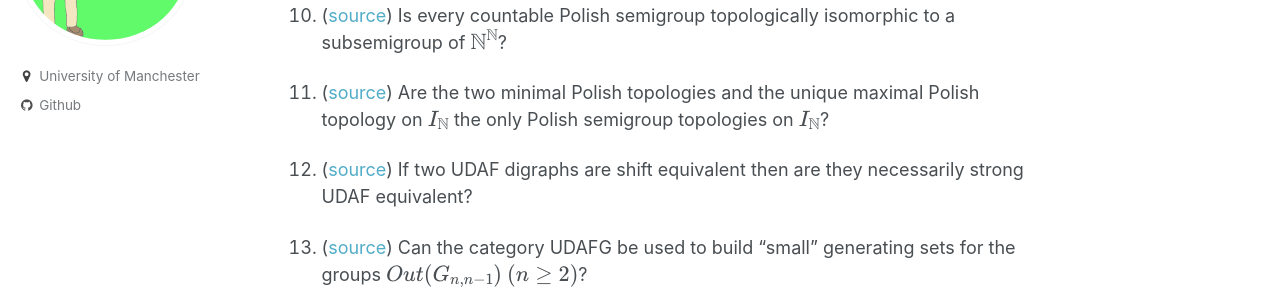
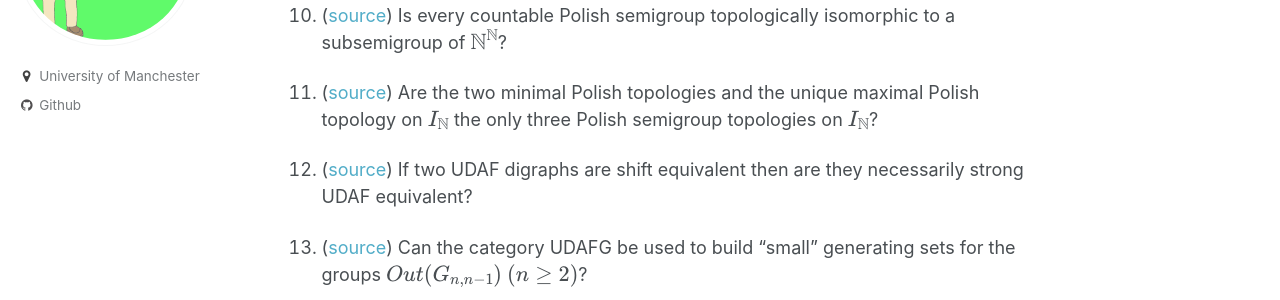
Before and after one commit to le27/L-Elliott, a Jekyll site: the page built from _pages/questions.md, in a window 1280 px wide and 900 px high, scrolled down 832 px. Shown: the part 151-451 px from the top of the window. Built offline with Jekyll 4.4.1, drawn with Linux system fonts in a browser that asks for light colours; formulas are drawn with MathJax 3.

Commit message:
Update questions.md

```diff
--- a/_pages/questions.md
+++ b/_pages/questions.md
@@ -38,7 +38,7 @@ continuity with respect to the class of second countable groups?
 
 1. ([source](https://arxiv.org/pdf/1912.07029)) Is every countable Polish semigroup topologically isomorphic to a subsemigroup of $\mathbb{N}^{\mathbb{N}}$?
 
-1. ([source](https://arxiv.org/pdf/1912.07029)) Are the two minimal Polish topologies and the unique maximal Polish topology on $I_{\mathbb{N}}$ the only Polish semigroup topologies on $I_{\mathbb{N}}$?
+1. ([source](https://arxiv.org/pdf/1912.07029)) Are the two minimal Polish topologies and the unique maximal Polish topology on $I_{\mathbb{N}}$ the only three Polish semigroup topologies on $I_{\mathbb{N}}$?
 
 1. ([source](https://arxiv.org/pdf/2112.13359))
  If two UDAF digraphs are shift equivalent then are they necessarily
```
